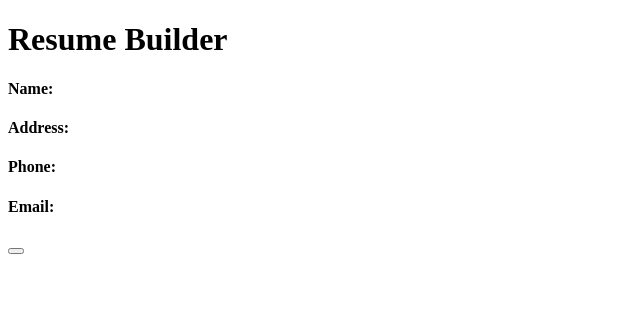
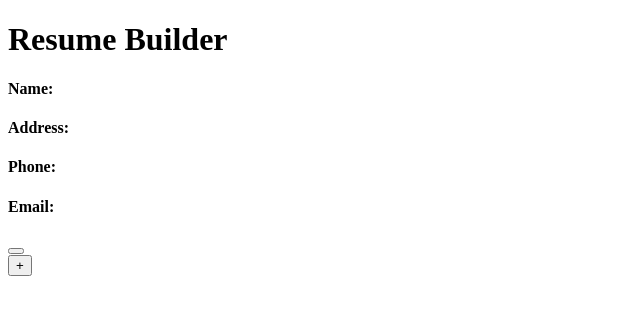
Before and after one commit to NickKline9931/Resume-Builder, a React (Create React App) app: page / in a window 1280 px wide. Shown: the top 314 px of the page, without its empty margins (0-640 px from the left). Built offline with nearby package versions, Linux system fonts and the light colour scheme.

Commit message:
Add show work form button

```diff
--- a/src/components/WorkForm.js
+++ b/src/components/WorkForm.js
@@ -27,6 +27,10 @@ function WorkForm({workDisplay, setWorkDisplay}) {
         setWorkDisplay('hidden');
     }
 
+    function showWorkForm() {
+        setWorkDisplay('showing');
+    }
+
     function changeCompany(e) {
         setCompany(e.target.value);
     }
@@ -49,6 +53,7 @@ function WorkForm({workDisplay, setWorkDisplay}) {
 
     return (
         <div>
+            <button type='button' onClick={showWorkForm}>+</button>
             <form className={workDisplay}>
                 <label>
                     Company:
```
